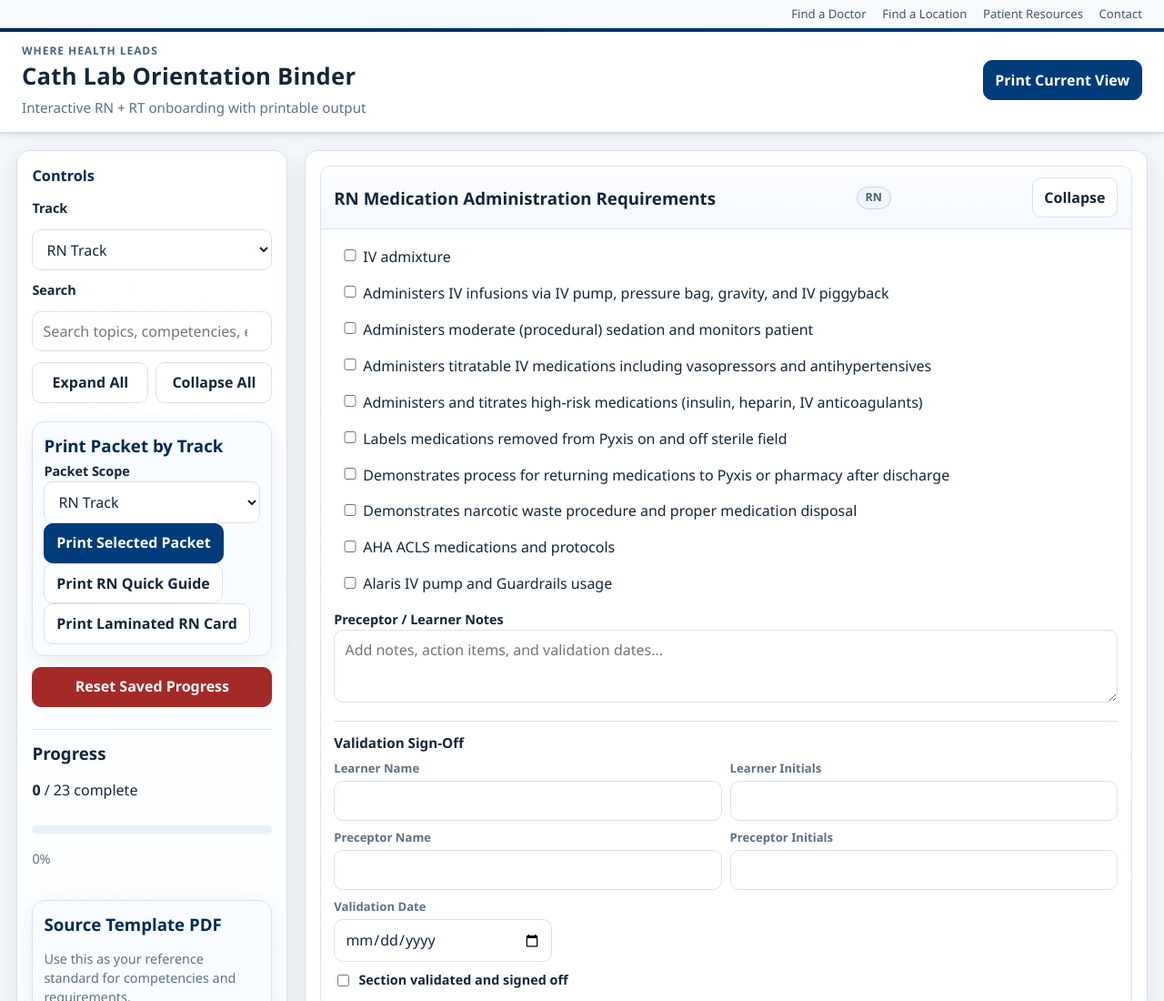
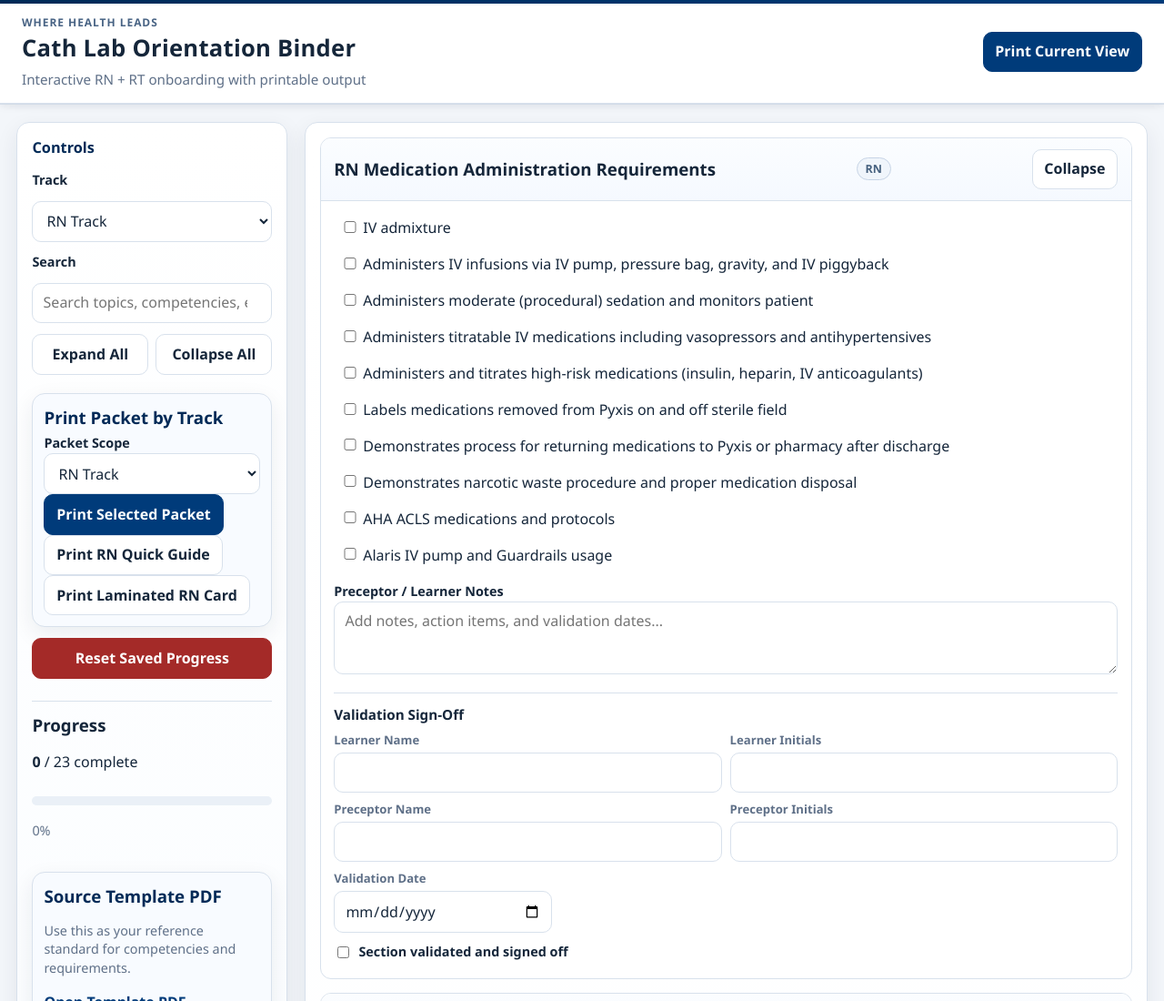
Before and after one commit to jmartinsamson-cmd/CathLabOrientationBinder, a plain HTML site: page index.html in a window 1280 px wide. Shown: the top 1100 px of the page at 91% size. Drawn offline with Linux system fonts and the light colour scheme.

Commit message:
chore: remove utility link strip from header

```diff
--- a/index.html
+++ b/index.html
@@ -9,15 +9,6 @@
   </head>
   <body>
     <header class="site-header">
-      <div class="utility-bar" aria-label="Quick Links">
-        <nav class="utility-links">
-          <a href="#" aria-disabled="true">Find a Doctor</a>
-          <a href="#" aria-disabled="true">Find a Location</a>
-          <a href="#" aria-disabled="true">Patient Resources</a>
-          <a href="#" aria-disabled="true">Contact</a>
-        </nav>
-      </div>
-
       <div class="topbar">
         <div class="brand-wrap">
           <p class="brand-kicker">Where Health Leads</p>
--- a/styles.css
+++ b/styles.css
@@ -33,28 +33,6 @@ body {
   background: #fff;
   border-bottom: 1px solid var(--border);
   box-shadow: 0 2px 10px rgba(17, 33, 55, 0.05);
-}
-
-.utility-bar {
-  padding: 0.35rem 1.5rem;
-  background: #f7fafc;
-  border-bottom: 1px solid var(--border);
-}
-
-.utility-links {
-  display: flex;
-  justify-content: flex-end;
-  gap: 1.1rem;
-  font-size: 0.82rem;
-}
-
-.utility-links a {
-  color: #3f5573;
-  text-decoration: none;
-}
-
-.utility-links a:hover {
-  color: var(--accent);
 }
 
 .topbar {
@@ -541,10 +519,6 @@ textarea {
 }
 
 @media (max-width: 980px) {
-  .utility-bar {
-    display: none;
-  }
-
   .topbar {
     padding-top: 0.9rem;
   }
```
